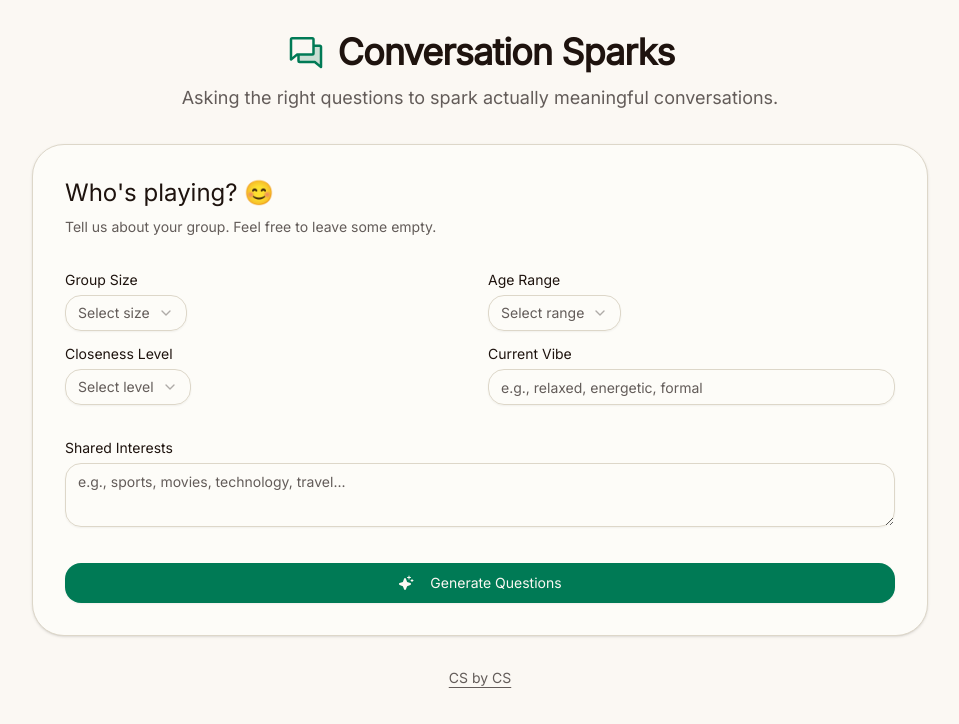
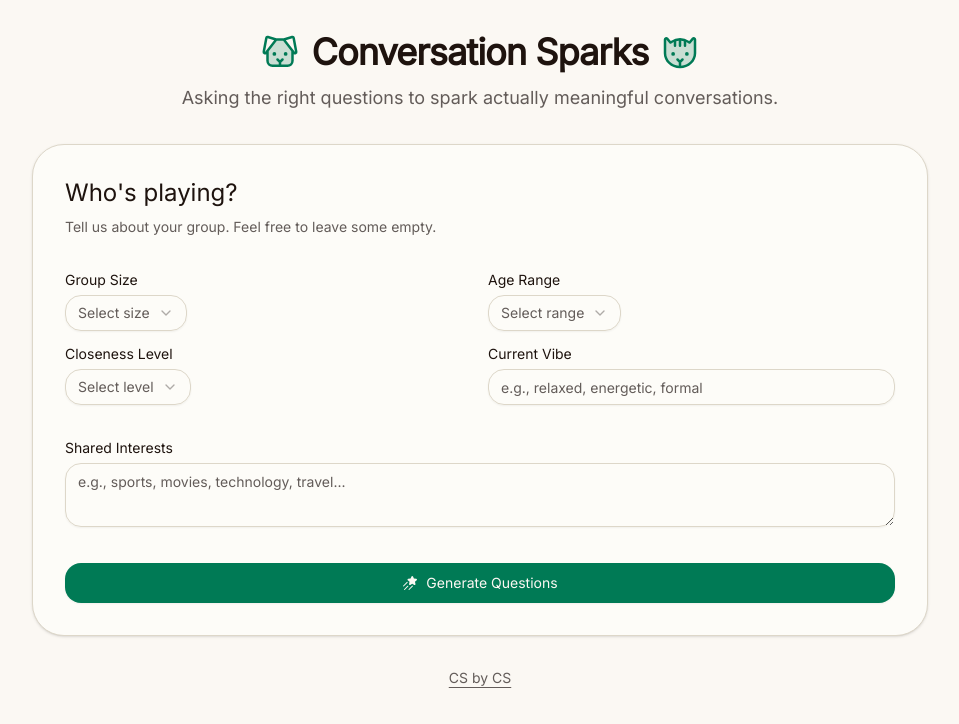
Before and after one commit to CSfromCS/conversation-sparks, a React (Vite) app: page / in a window 1280 px wide. Shown: the top 724 px of the page, without its empty margins (160-1119 px from the left). Built offline with nearby package versions, Linux system fonts and the light colour scheme.

Commit message:
Edited Spark

```diff
--- a/src/App.tsx
+++ b/src/App.tsx
@@ -1,5 +1,5 @@
 import { useState } from 'react'
-import { Chats, Sparkle, CopySimple, Check } from '@phosphor-icons/react'
+import { Dog, Cat, ShootingStar, ArrowClockwise, CopySimple, Check } from '@phosphor-icons/react'
 import { Card } from '@/components/ui/card'
 import { Button } from '@/components/ui/button'
 import { Input } from '@/components/ui/input'
@@ -131,12 +131,12 @@ Format:
       return `\n${title}\n${questions.map((q, i) => `${i + 1}. ${q.text}`).join('\n')}`
     }
 
-    const formattedText = `🌟 Conversation Sparks
+    const formattedText = `🌟 Conversation Sparks 🌟
 ${contextSummary}
-${formatQuestions(icebreakers, '\n🧊 Icebreakers')}
-${formatQuestions(intermediate, '\n💭 Intermediate')}
-${formatQuestions(deep, '\n🔮 Deep')}
-${formatQuestions(connection, '\n🤝 Connection')}
+${formatQuestions(icebreakers, '🧊 Icebreakers')}
+${formatQuestions(intermediate, '💭 Intermediate')}
+${formatQuestions(deep, '🔮 Deep')}
+${formatQuestions(connection, '🤝 Connection')}
 
 from https://conversation-spark--csfromcs.github.app/`
 
@@ -156,10 +156,11 @@ from https://conversation-spark--csfromcs.github.app/`
       <div className="max-w-4xl mx-auto space-y-8">
         <header className="text-center space-y-3">
           <div className="flex items-center justify-center gap-3">
-            <Chats className="text-primary" size={40} weight="duotone" />
+            <Dog className="text-primary" size={40} weight="duotone" />
             <h1 className="text-4xl font-semibold tracking-tight text-foreground">
               Conversation Sparks
             </h1>
+            <Cat className="text-primary" size={40} weight="duotone" />
           </div>
           <p className="text-lg text-muted-foreground">
             Asking the right questions to spark actually meaningful conversations.
@@ -168,7 +169,7 @@ from https://conversation-spark--csfromcs.github.app/`
 
         <Card className="p-6 md:p-8 space-y-3">
           <div>
-            <h2 className="text-2xl font-medium mb-2">Who's playing? 😊</h2>
+            <h2 className="text-2xl font-medium mb-2">Who's playing?</h2>
             <p className="text-sm text-muted-foreground">
               Tell us about your group. Feel free to leave some empty.
             </p>
@@ -258,7 +259,7 @@ from https://conversation-spark--csfromcs.github.app/`
               <>Generating...</>
             ) : (
               <>
-                <Sparkle className="mr-2" weight="fill" />
+                <ShootingStar className="mr-0" weight="fill" />
                 Generate Questions
               </>
             )}
@@ -315,7 +316,7 @@ from https://conversation-spark--csfromcs.github.app/`
                     variant="outline"
                     size="sm"
                   >
-                    <Sparkle className="mr-2" weight="fill" />
+                    <ArrowClockwise className="mr-2" />
                     More Unique!
                   </Button>
                 </div>
```
